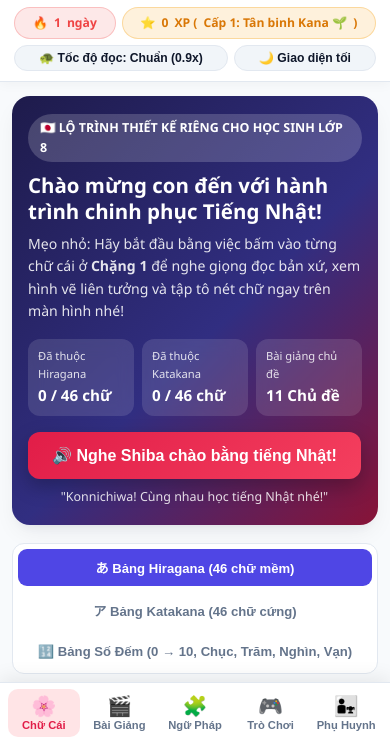
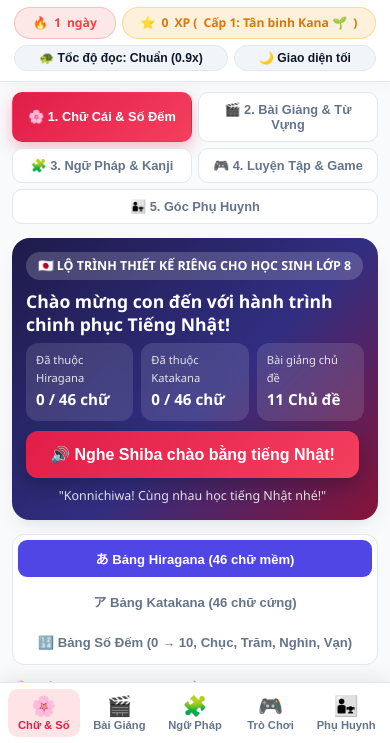
Before and after one commit to damxuanhoa-coder/nihongo-hoadx, a plain HTML site: page index.html in a window 390 px wide. Shown: the part 101-844 px from the top of the page. Drawn offline with Linux system fonts and the light colour scheme.

Commit message:
Add files via upload

```diff
--- a/index.html
+++ b/index.html
@@ -64,7 +64,7 @@
   <nav class="mobile-bottom-nav" aria-label="Điều hướng di động">
     <button class="mob-nav-btn active" data-target="tab-kana" onclick="switchTab('tab-kana')">
       <span class="mob-icon">🌸</span>
-      <span>Chữ Cái</span>
+      <span>Chữ & Số</span>
     </button>
     <button class="mob-nav-btn" data-target="tab-lessons" onclick="switchTab('tab-lessons')">
       <span class="mob-icon">🎬</span>
--- a/styles.css
+++ b/styles.css
@@ -1180,9 +1180,20 @@ body {
     padding-bottom: calc(82px + env(safe-area-inset-bottom));
   }
 
-  /* Ẩn thanh tab trên cùng và bật thanh điều hướng dưới đáy kiểu App di động */
+  /* Hiển thị cả thanh menu trên cùng (dạng lưới gọn đẹp) VÀ thanh điều hướng dưới đáy trên điện thoại */
   .main-nav {
-    display: none;
+    display: flex;
+    flex-wrap: wrap;
+    gap: 6px;
+    margin: 10px auto 0;
+    padding: 0 12px;
+  }
+
+  .nav-tab {
+    flex: 1 1 calc(50% - 6px);
+    padding: 9px 8px;
+    font-size: 0.8rem;
+    border-radius: 10px;
   }
 
   .mobile-bottom-nav {
@@ -1233,17 +1244,18 @@ body {
   }
 
   .hero-card {
-    padding: 18px 16px;
-    gap: 16px;
-    margin-bottom: 18px;
+    padding: 14px 14px;
+    gap: 10px;
+    margin-bottom: 14px;
   }
 
   .hero-content h2 {
-    font-size: 1.28rem;
+    font-size: 1.1rem;
+    margin-bottom: 8px;
   }
 
   .hero-content p {
-    font-size: 0.88rem;
+    display: none; /* Thu gọn đoạn văn giới thiệu dài trên màn hình điện thoại để lộ ngay phần bài học */
   }
 
   .progress-overview {
```
